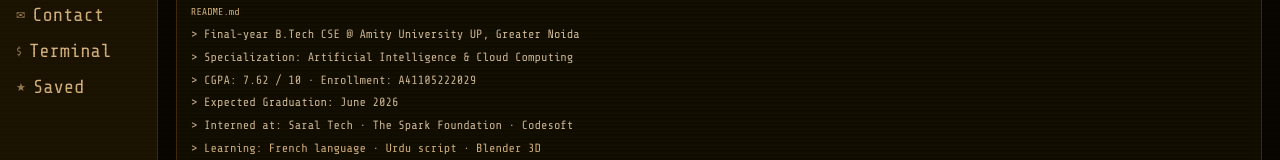
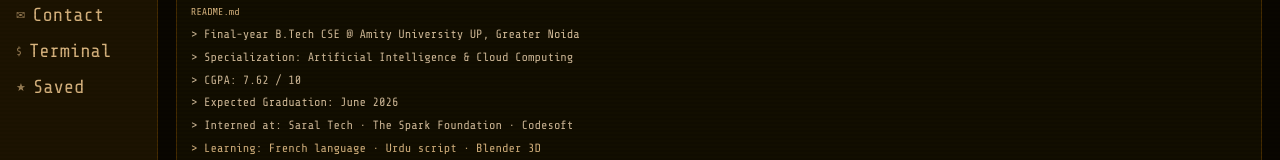
Before and after one commit to Sohail700/retro_portfolio, a React (Vite) app: page / in a window 1280 px wide. Shown: the part 290-450 px from the top of the page. Built offline with nearby package versions, Linux system fonts and the light colour scheme.

Commit message:
remover enroll

```diff
--- a/src/App.jsx
+++ b/src/App.jsx
@@ -1165,7 +1165,7 @@
         {[
           `> Final-year B.Tech CSE @ Amity University UP, Greater Noida`,
           `> Specialization: Artificial Intelligence & Cloud Computing`,
-          `> CGPA: 7.62 / 10 · Enrollment: A41105222029`,
+          `> CGPA: 7.62 / 10 `,
           `> Expected Graduation: June 2026`,
           `> Interned at: Saral Tech · The Spark Foundation · Codesoft`,
           `> Learning: French language · Urdu script · Blender 3D`,
```
